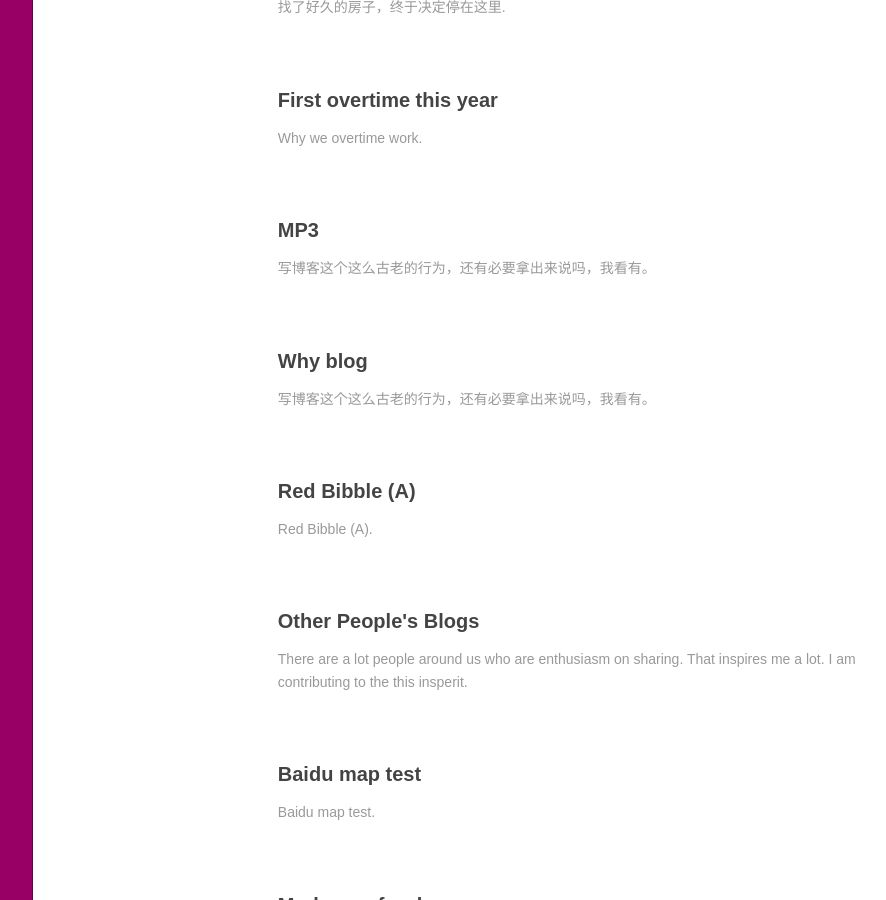
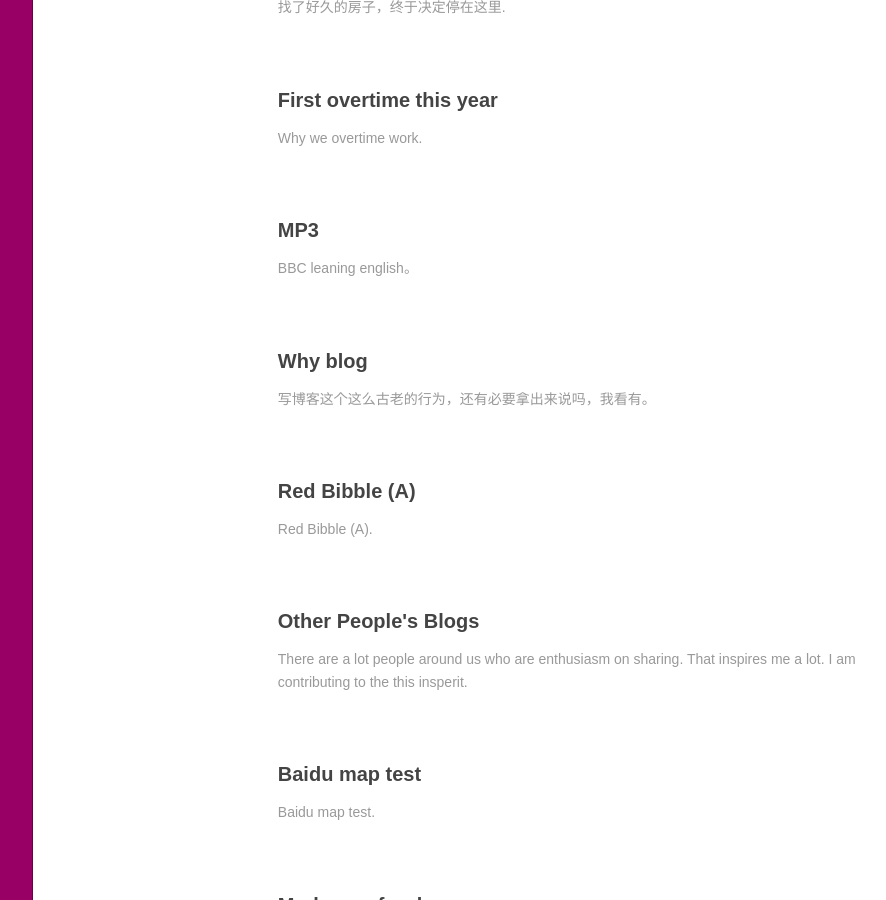
Before and after one commit to JuuW/blog, a Jekyll site: the page built from index.html, in a window 1280 px wide and 900 px high, scrolled down 382 px. Shown: the whole window, without its empty margins (159-1045 px from the left). Built offline with Jekyll 4.4.1, drawn with Linux system fonts in a browser that asks for light colours.

Commit message:
add demo

```diff
--- a/_posts/blog/2015-08-13-mp3 demo.md
+++ b/_posts/blog/2015-08-13-mp3 demo.md
@@ -2,19 +2,10 @@
 layout:     post
 title:      MP3
 category: blog
-description: 写博客这个这么古老的行为，还有必要拿出来说吗，我看有。
+description: BBC leaning english。
 ---
 
 
-play[mp3]play
-
-
-audio
-<audio controls="controls" src="../rich/151112_6min_english_comedy_download.mp3">
-您的浏览器不支持 audio 标签。
-</audio> audio2
-
-<--<embed width="80%" height="80%" src="../rich/151112_6min_english_comedy.pdf"> </embed> -->
 <div id="heading-what-makes-us-laugh" class="widget widget-heading clear-left"  data-widget-index="3"><h3  dir="ltr" >What makes us laugh?</h3></div>
 <div class="widget widget-bbcle-featuresubheader" >
 	<div class="text" style="clear:left">
@@ -26,7 +17,22 @@
 			</h3>
 		</div>
 	</div>
-</div><div class="widget widget-image widget-image-single" data-widget-index="5"><div class="image image-single"><span class="img"><img src="http://ichef.bbci.co.uk/bbcle/images/width/live/p0/37/6s/p0376s0m.jpg/624" id="1_p0376s0m" data-type="image" data-pid="p0376s0m" data-title="" data-description="" width="624" height="351" alt="" class="thumbnail" /></span></div></div><div class="widget widget-audio widget-audio-mini" data-widget-index="6" ><div class="audio" data-pid="p0376vp1"><div class="audio-player"><noscript>To play this audio you need to enable JavaScript.</noscript><img src="http://ichef.bbci.co.uk/images/ic/640x360/p0376s0m.jpg" id="1_p0376vp1" data-type="audio" data-pid="p0376vp1" data-title="6 Minute English" data-description="6 Minute English" width="624" alt="" class="image-popout-audio" /></div></div><div class="audio-miniplayer-controls" data-player-pid="p0376vp1">
+</div>
+Local audio
+<audio controls="controls" src="../rich/151112_6min_english_comedy_download.mp3">
+您的浏览器不支持 audio 标签,请使用支持HTML5的浏览器。
+</audio> audio2
+
+BBC audio
+<audio controls="controls" src="http://downloads.bbc.co.uk/learningenglish/features/6min/151112_6min_english_comedy_download.mp3">
+您的浏览器不支持 audio 标签,请使用支持HTML5的浏览器。
+</audio>
+
+Download[audio]
+
+
+
+<div class="widget widget-image widget-image-single" data-widget-index="5"><div class="image image-single"><span class="img"><img src="http://ichef.bbci.co.uk/bbcle/images/width/live/p0/37/6s/p0376s0m.jpg/624" id="1_p0376s0m" data-type="image" data-pid="p0376s0m" data-title="" data-description="" width="624" height="351" alt="" class="thumbnail" /></span></div></div><div class="widget widget-audio widget-audio-mini" data-widget-index="6" ><div class="audio" data-pid="p0376vp1"><div class="audio-player"><noscript>To play this audio you need to enable JavaScript.</noscript><img src="http://ichef.bbci.co.uk/images/ic/640x360/p0376s0m.jpg" id="1_p0376vp1" data-type="audio" data-pid="p0376vp1" data-title="6 Minute English" data-description="6 Minute English" width="624" alt="" class="image-popout-audio" /></div></div><div class="audio-miniplayer-controls" data-player-pid="p0376vp1">
 	<ul>
 		<li>
 			<a href="#" class="audio-miniplayer-control-icon audio-miniplayer-control-play">Play</a>
```
Also changed, not shown: other parts of _posts/blog/2015-08-13-mp3 demo.md (+3 -0 lines).
